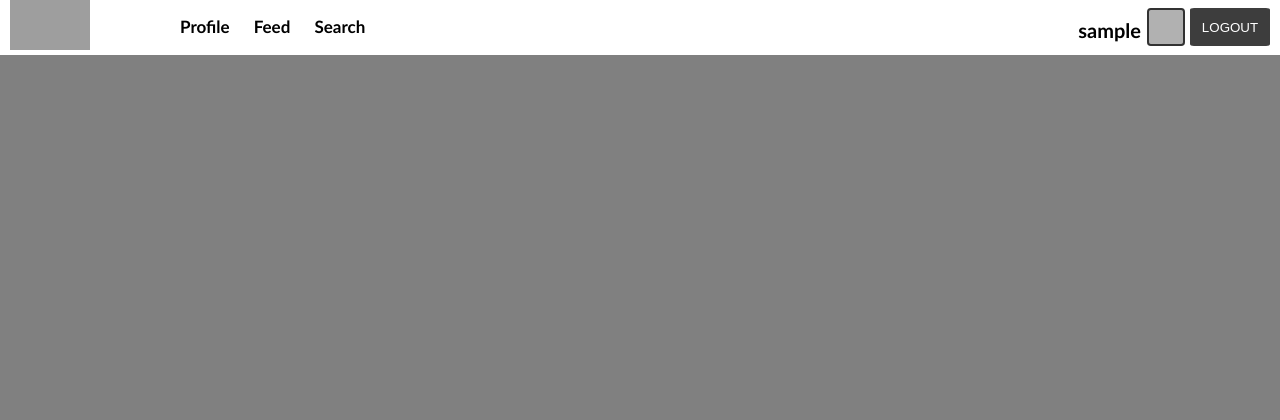
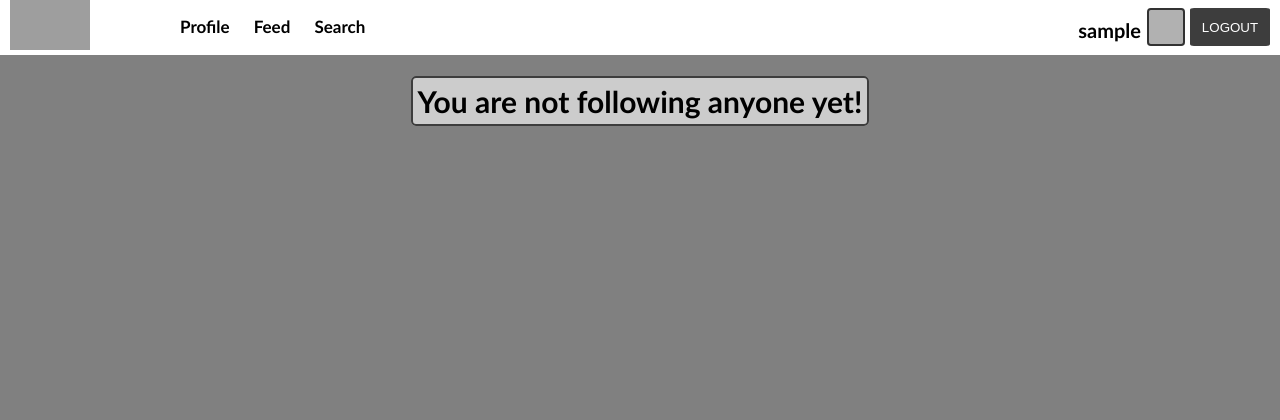
Before and after one commit to losel92/PhpSocialMedia, a PHP site: page /feed.php in a window 1280 px wide. Shown: the top 420 px of the page. Run offline with PHP 8.4, Linux system fonts and the light colour scheme; the visitor is signed in with stand-in values (Sample User, id 1); data that the repository does not hold is empty; some libraries are stand-ins or nearby versions; grey boxes are pictures that could not be loaded.

Commit message:
Profile and feed styling

```diff
--- a/content/search.css
+++ b/content/search.css
@@ -141,3 +141,13 @@ main {
 .user-profile-follow-btn:hover {
   background-image: url(../images/plus-red.png);
 }
+
+.no-followers-txt {
+  font-size: 30px;
+  background-color: #ccc;
+  padding: 5px;
+  border: 2px solid #3d3d3d;
+  border-radius: 5px;
+  font-weight: bold;
+  font: "calibri";
+}
--- a/content/style.css
+++ b/content/style.css
@@ -261,6 +261,7 @@ button {
 #profile-page-wrapper {
   display: flex;
   margin-top: -4px;
+  min-height: 94vh;
 }
 
 .profile-column {
@@ -286,6 +287,7 @@ button {
   height: 252px;
   background-repeat: no-repeat;
   border: 5px solid black;
+  border-radius: 10px;
   margin-top: 35px;
   opacity: 1;
 }
@@ -299,6 +301,7 @@ button {
   margin-top: 35px;
   margin-left: 25px;
   border: 5px solid black;
+  border-radius: 10px;
   opacity: 0;
   transition: 0.5s ease;
 }
@@ -845,6 +848,17 @@ button {
   margin-right: -10px;
 }
 
+.no-posts-txt {
+  font-size: 30px;
+  background-color: #ccc;
+  padding: 5px;
+  border: 2px solid #3d3d3d;
+  border-radius: 5px;
+  font-weight: bold;
+  font: "calibri";
+  margin: 25px;
+}
+
 /* <-- SINGLE POST */
 
 /* POST CREATOR --> */
@@ -869,7 +883,7 @@ button {
 .post-creator-title {
   font-size: 30px;
   font-weight: bold;
-  background-color: #aaa;
+  background-color: #ccc;
   border: 2px solid #3d3d3d;
   border-radius: 7px;
   padding: 2px 5px;
@@ -908,7 +922,7 @@ button {
 .post-creator-btn {
   font-size: 30px;
   font-weight: bold;
-  background-color: #aaa;
+  background-color: #ccc;
   border: 2px solid #3d3d3d;
   border-radius: 7px;
   padding: 4px 5px;
@@ -916,7 +930,7 @@ button {
 .post-creator-btn:hover {
   cursor: pointer;
   border-color: #000;
-  background-color: #ccc;
+  background-color: #fff;
   color: red;
 }
 
--- a/feed.php
+++ b/feed.php
@@ -88,9 +88,15 @@ require_once "header.php";
                             getSinglePost($row['user_id'], $row['post_id'], $row4['username'], $row4['cropped_picture'], date('d/m/Y',$row['post_timestamp']), $post_likes, $post_comments, $row['head'], $row['content'], $row['edit_timestamp'], $userUp, $userDown);
                         }
                     }
+                    else {
+                        ?> <span class="no-followers-txt">None of your followers have posted anything yet!</span> <?php
+                    }
                 }
 
             }
+        }
+        else {
+            ?> <span class="no-followers-txt">You are not following anyone yet!</span> <?php
         }
     }
 
```
Also changed, not shown: posts/userPosts.php (+22 -3 lines).
